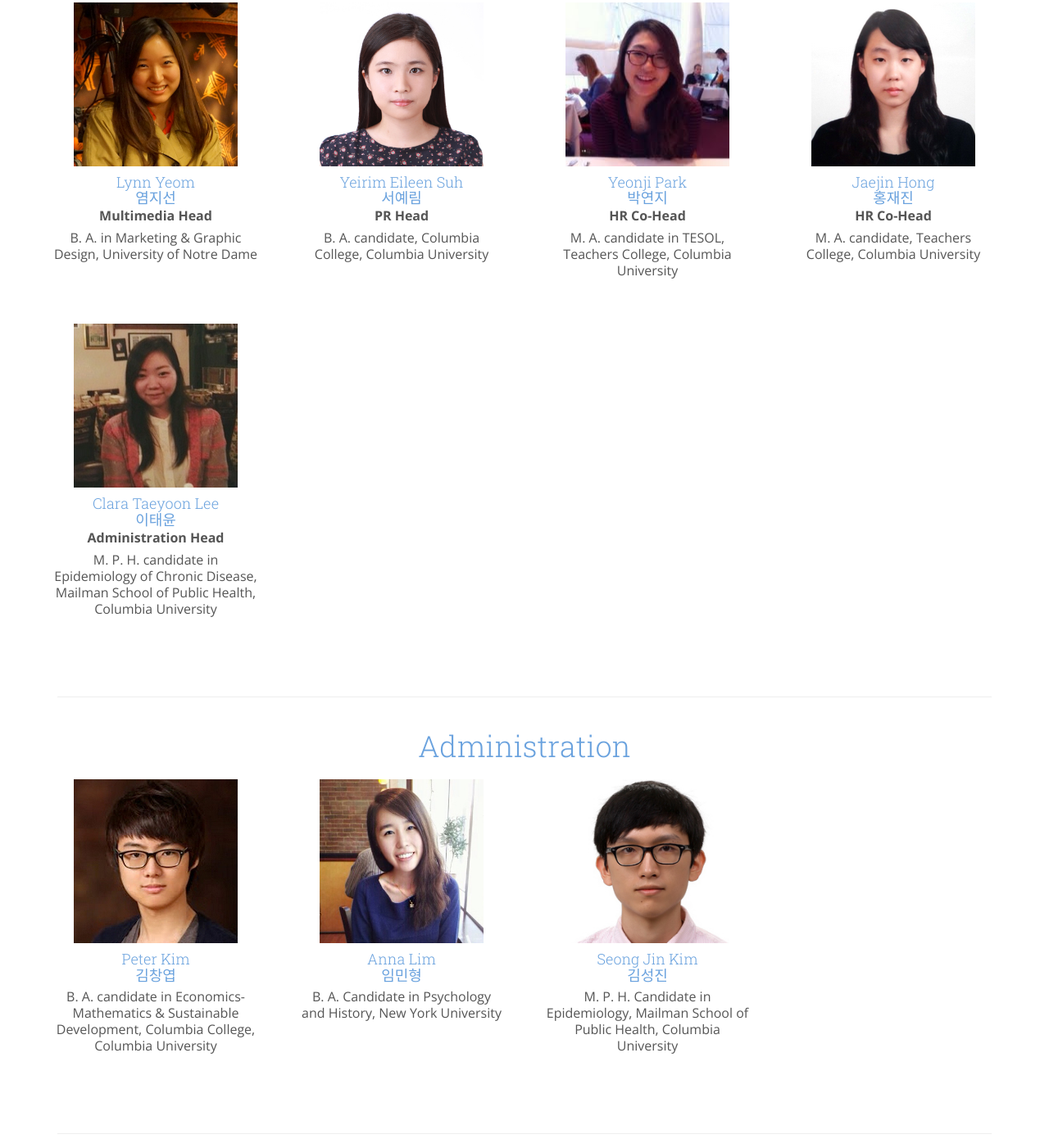
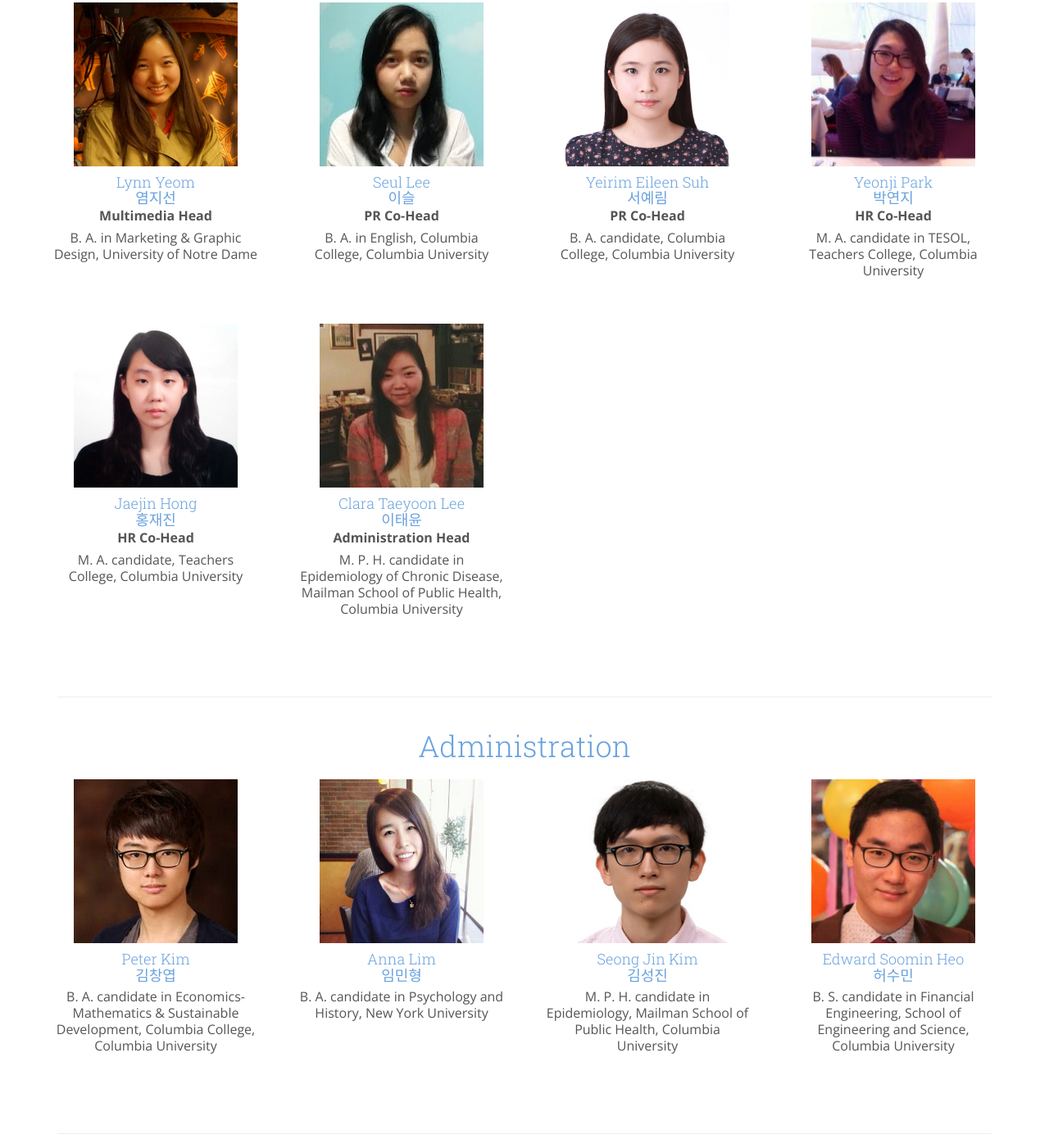
Before and after one commit to jameshong92/Edonation, a plain HTML site: page people.html in a window 1280 px wide. Shown: the part 690-2080 px from the top of the page at 82% size. Drawn offline with nearby package versions, Linux system fonts and the light colour scheme.

Commit message:
added member

```diff
--- a/people.html
+++ b/people.html
@@ -127,9 +127,16 @@
               </div>
 
               <div class="col-sm-3">
+                 <img src="assets/img/people/seullee.jpg" class="member-thumbnail" alt="Seul Lee" /><br>
+                <h4>Seul Lee<br>이슬</h4>
+                <b>PR Co-Head</b>
+                <p>B. A. in English, Columbia College, Columbia University</p>
+              </div>
+
+              <div class="col-sm-3">
                  <img src="assets/img/people/yeirimsuh.jpeg" class="member-thumbnail" alt="Yeirim Eileen Suh" /><br>
                 <h4>Yeirim Eileen Suh<br>서예림</h4>
-                <b>PR Head</b>
+                <b>PR Co-Head</b>
                 <p>B. A. candidate, Columbia College, Columbia University</p>
               </div>
 
@@ -140,16 +147,16 @@
                 <p>M. A. candidate in TESOL, Teachers College, Columbia University</p>
               </div>
 
+          </div>
+
+          <div class="row">
+
               <div class="col-sm-3">
                  <img src="assets/img/people/joanhong.png" class="member-thumbnail" alt="Jaejin Hong" /><br>
                 <h4>Jaejin Hong<br>홍재진</h4>
                 <b>HR Co-Head</b>
                 <p>M. A. candidate, Teachers College, Columbia University</p>
               </div>
-
-          </div>
-
-          <div class="row">
 
               <div class="col-sm-3">
                  <img src="assets/img/people/claralee.jpg" class="member-thumbnail" alt="Clara Taeyoon Lee" /><br>
@@ -178,13 +185,19 @@
               <div class="col-sm-3">
                 <img src="assets/img/people/annalim.jpg" class="member-thumbnail" alt="Anna Lim" /><br>
                 <h4>Anna Lim<br>임민형</h4>
-                <p>B. A. Candidate in Psychology and History, New York University</p>
+                <p>B. A. candidate in Psychology and History, New York University</p>
               </div>
 
               <div class="col-sm-3">
                 <img src="assets/img/people/seongjinkim.jpg" class="member-thumbnail" alt="Seong Jin Kim" /><br>
                 <h4>Seong Jin Kim<br>김성진</h4>
-                <p>M. P. H. Candidate in Epidemiology, Mailman School of Public Health, Columbia University</p>
+                <p>M. P. H. candidate in Epidemiology, Mailman School of Public Health, Columbia University</p>
+              </div>
+
+              <div class="col-sm-3">
+                <img src="assets/img/people/soominheo.jpg" class="member-thumbnail" alt="Edward Soomin Heo" /><br>
+                <h4>Edward Soomin Heo<br>허수민</h4>
+                <p>B. S. candidate in Financial Engineering, School of Engineering and Science, Columbia University</p>
               </div>
 
           </div>
@@ -197,12 +210,6 @@
         <!-- add 4 OCMs per row -->
 
           <div class="row">
-
-              <div class="col-sm-3">
-                <img src="assets/img/people/seullee.jpg" class="member-thumbnail" alt="Seul Lee" /><br>
-                <h4>Seul Lee<br>이슬</h4>
-                <p>B. A. in English, Columbia College, Columbia University</p>
-              </div>
 
               <div class="col-sm-3">
                 <img src="assets/img/people/chanulkim.jpg" class="member-thumbnail" alt="Chanul Kim" /><br>
```
Also changed, not shown: assets/img/people/soominheo.jpg (added).
